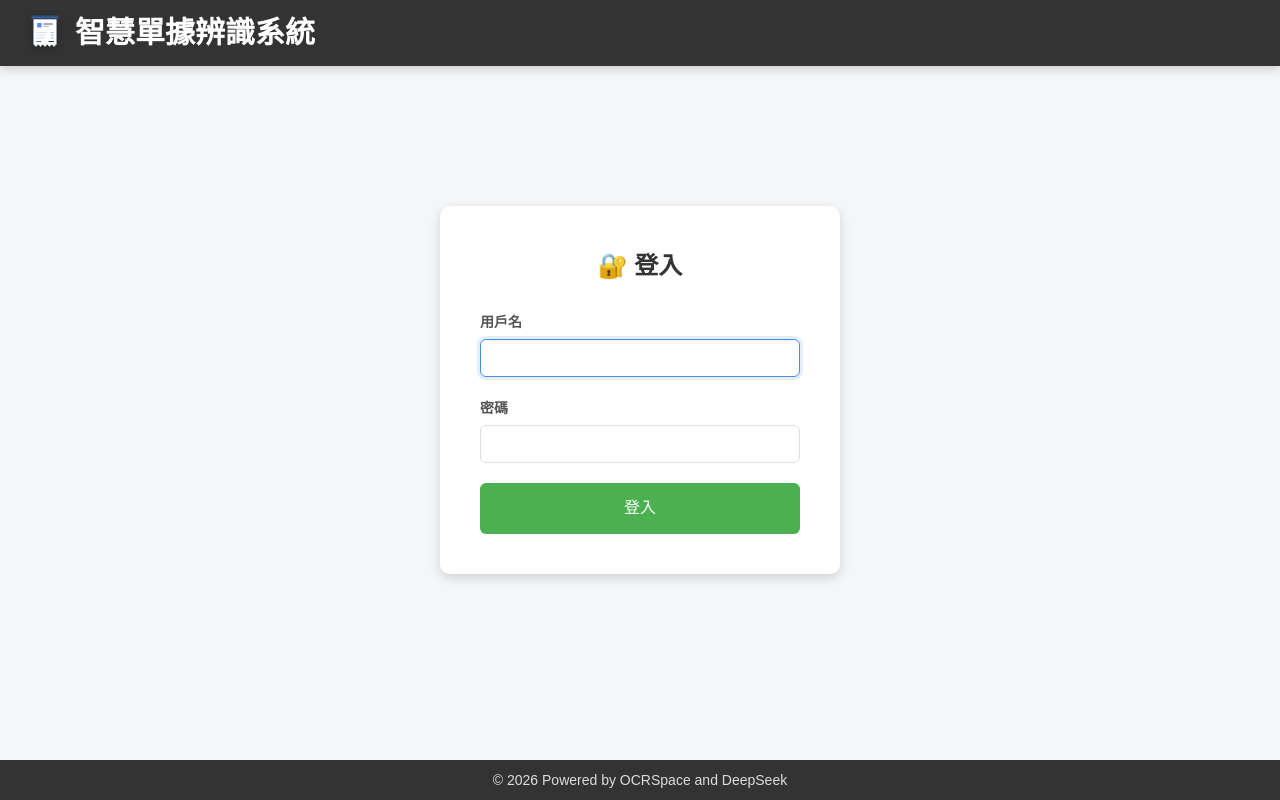
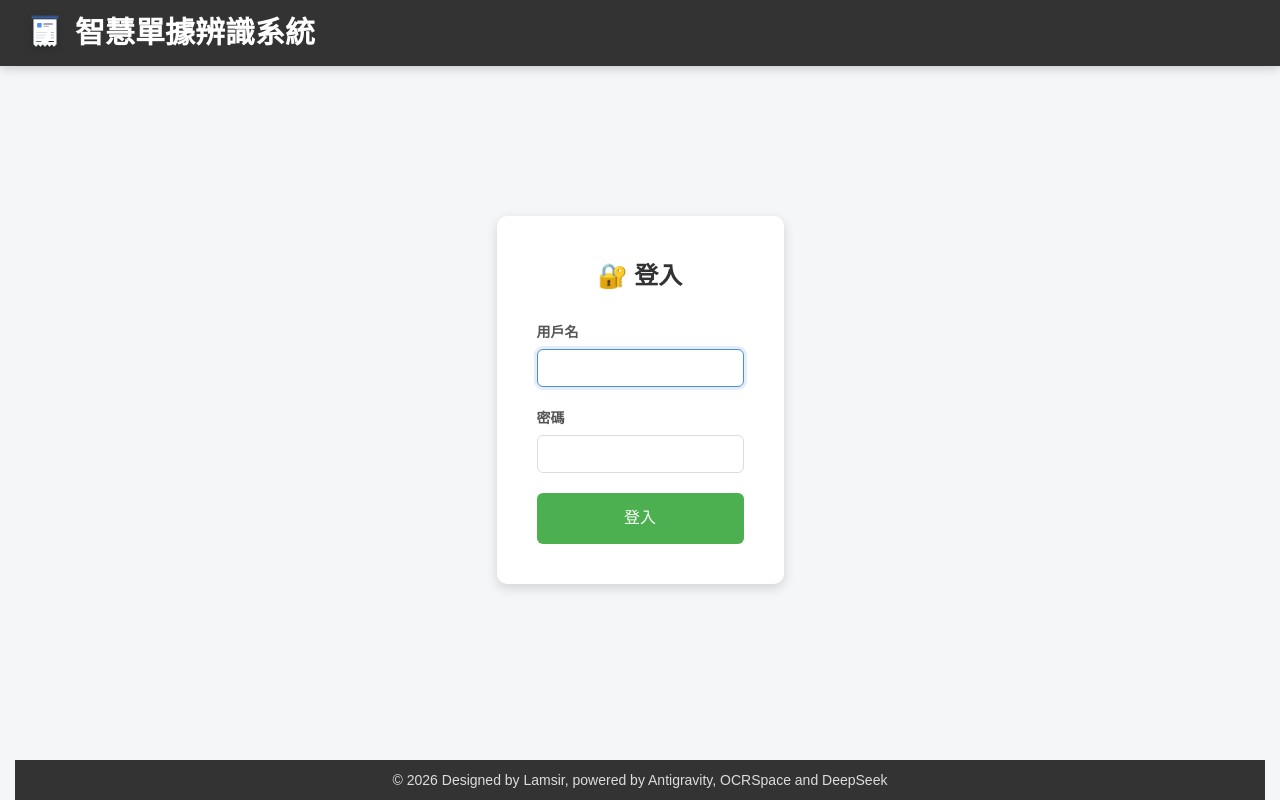
Before and after one commit to hklamsir/ocr-receipt-scanner, a PHP site: page /tcpdf/login.php in a window 1280 px wide. Run offline with PHP 8.4, Linux system fonts and the light colour scheme; some libraries are stand-ins or nearby versions.

Commit message:
Minor CSS improvements

```diff
--- a/css/design-system.css
+++ b/css/design-system.css
@@ -496,21 +496,21 @@
 
 #users-table th:nth-child(4),
 #users-table td:nth-child(4) {
-  width: 10%;
+  width: 9%;
 }
 
 /* 建立時間 - 窄 */
 
 #users-table th:nth-child(5),
 #users-table td:nth-child(5) {
-  width: 10%;
+  width: 9%;
 }
 
 /* 最後登入 */
 
 #users-table th:nth-child(6),
 #users-table td:nth-child(6) {
-  width: 6%;
+  width: 10%;
 }
 
 /* 單據數 - 窄 */
--- a/css/styles.css
+++ b/css/styles.css
@@ -1,13 +1,26 @@
 * {
   box-sizing: border-box;
+}
+
+html {
+  min-height: 100%;
 }
 
 body {
   font-family: Arial, sans-serif;
   background: #f4f6f8;
   margin: 0;
-  padding: 80px 15px 80px 15px;
+  padding: 80px 15px 0 15px;
   min-height: 100vh;
+  display: flex;
+  flex-direction: column;
+}
+
+/* 主要內容區域 - 用於 sticky footer 佈局 */
+main,
+.container,
+.main-content {
+  flex: 1 0 auto;
 }
 
 /* 固定頂部標題 */
@@ -542,18 +555,16 @@ td:nth-child(6) {
   cursor: pointer;
 }
 
-/* 固定頁尾 */
+/* Sticky 頁尾 - 短頁面固定底部，長頁面隨內容 */
 footer {
-  position: fixed;
-  bottom: 0;
-  left: 0;
-  right: 0;
+  flex-shrink: 0;
   background: #333;
   color: #ddd;
   text-align: center;
   padding: 12px;
   font-size: 14px;
   z-index: 100;
+  margin-top: 5vh;
 }
 
 /* Mobile */
--- a/includes/footer.php
+++ b/includes/footer.php
@@ -5,7 +5,7 @@
 ?>
 
 <footer>
-    &copy; 2026 Powered by OCRSpace and DeepSeek
+    &copy; 2026 Designed by Lamsir, powered by Antigravity, OCRSpace and DeepSeek
 </footer>
 
 <!-- 公告載入腳本 -->
--- a/includes/header.php
+++ b/includes/header.php
@@ -24,7 +24,7 @@ if (!isset($headerTitle))
     <meta charset="UTF-8">
     <meta name="viewport" content="width=device-width, initial-scale=1.0">
     <meta name="csrf-token" content="<?php echo Security::getCSRFToken(); ?>">
-    <title><?php echo htmlspecialchars($pageTitle); ?> - 智慧單據辨識</title>
+    <title><?php echo htmlspecialchars($pageTitle); ?> - 智慧單據辨識工具</title>
     <link rel="stylesheet" href="css/styles.css">
     <link rel="stylesheet" href="css/design-system.css">
     <link rel="stylesheet" href="css/pdf-buttons.css">
```
